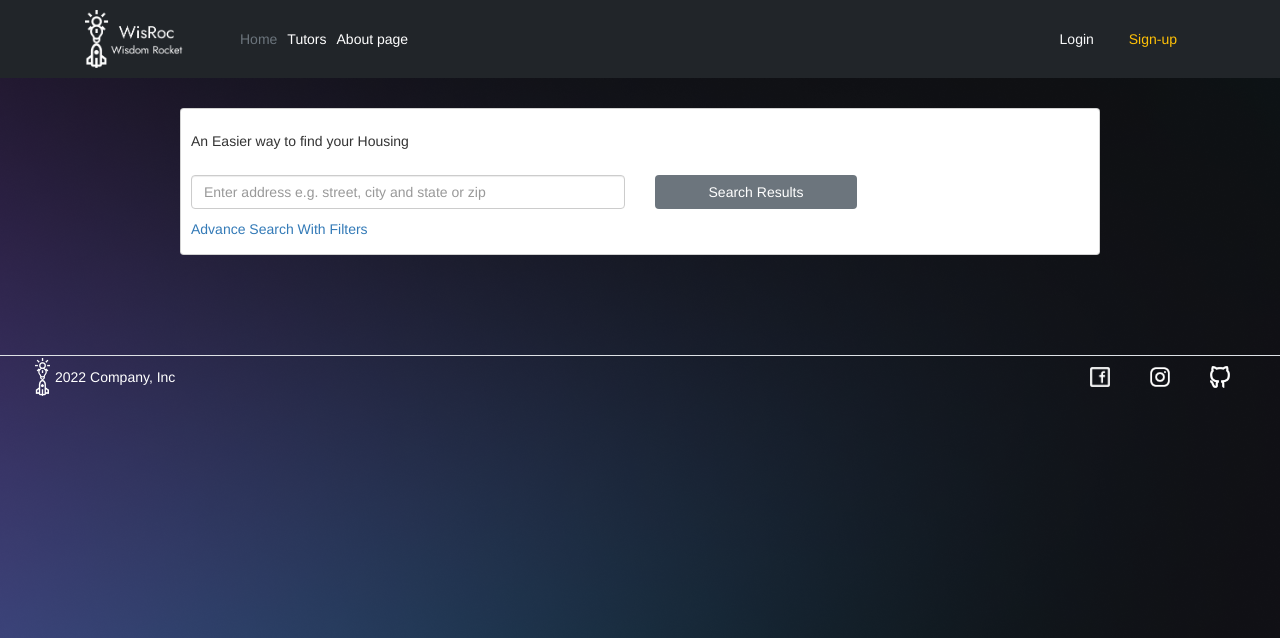
After one commit to Kamil-Krawiec/Tutor-Django-App, a Django app: page /findTutor in a window 1280 px wide. The commit adds this page. Shown: the top 638 px of the page. Run offline with Django 4.2, Linux system fonts and the light colour scheme; some libraries are stand-ins or nearby versions.

Commit message:
searching for tutors and HTML updated

```diff
--- a/JSProjekt/urls.py
+++ b/JSProjekt/urls.py
@@ -25,5 +25,6 @@ urlpatterns = [
     path('sign-up',views.sign_up, name = 'sing_up'),
     path('aboutPage',views.aboutPage, name = 'aboutPage'),
     path('account',views.accountDetails, name = 'aboutPage'),
-    path('addNewMentee', views.defineMentee ,name='defineMentee')
+    path('addNewMentee', views.defineMentee ,name='defineMentee'),
+    path('findTutor', views.showTutors ,name='showTutors')
 ]
--- a/JSProjekt/views.py
+++ b/JSProjekt/views.py
@@ -1,7 +1,7 @@
 from django.contrib.auth import login, authenticate
 from django.contrib.auth.decorators import login_required
 from django.shortcuts import render, redirect
-
+from django.db.models import Q
 from .forms import MenteeForm, SignUpForm
 from .models import Mentee, Tutor
 
@@ -35,6 +35,30 @@ def defineMentee(request):
 
     return render(request, 'main/defineMentee.html', {"form": form})
 
+def showTutors(request):
+    general=request.GET.get('search_by')
+    specified_main_subject = request.GET.get('main_subject')
+    specified_second_subject = request.GET.get('second_subject')
+    specified_name  =  request.GET.get('tutors_name')
+
+    if specified_main_subject:
+        tutors=Tutor.objects.filter(primary_subject__contains=specified_main_subject)
+    elif specified_second_subject:
+        tutors=Tutor.objects.filter(secondary_subject__contains=specified_second_subject)
+    elif specified_name:
+        tutors=Tutor.objects.filter(Q(user__first_name__contains=specified_name)|
+                                    Q(user__last_name__contains=specified_name))
+    elif general :
+        tutors = Tutor.objects.filter(
+            Q(user__first_name__contains=general) |
+            Q(user__last_name__contains=general) |
+            Q(primary_subject__contains=general) |
+            Q(secondary_subject__contains=general)
+        )
+    else:
+        tutors=None
+
+    return render(request, 'main/tutors.html', {"tutors": tutors})
 
 def sign_up(request):
     if request.method == 'POST':
--- a/templates/main/base.html
+++ b/templates/main/base.html
@@ -5,12 +5,17 @@
     <meta name="viewport" content="width=device-width, initial-scale=1">
     <link href="https://cdn.jsdelivr.net/npm/bootstrap@5.2.0-beta1/dist/css/bootstrap.min.css" rel="stylesheet"
           integrity="sha384-0evHe/X+R7YkIZDRvuzKMRqM+OrBnVFBL6DOitfPri4tjfHxaWutUpFmBp4vmVor" crossorigin="anonymous">
+    <script src="//ajax.googleapis.com/ajax/libs/jquery/1.11.0/jquery.min.js"></script>
+    <script src="//netdna.bootstrapcdn.com/bootstrap/3.1.1/js/bootstrap.min.js"></script>
+    <link rel="stylesheet" type="text/css" href="//netdna.bootstrapcdn.com/bootstrap/3.1.1/css/bootstrap.min.css">
     <title>
         {% block title %} WisRoc {% endblock %}
     </title>
 </head>
 {% load static %}
+
 <body style="background-image: url('{% static 'images/Background_body.png' %}');background-repeat: repeat-y;">
+
 {# NAVBAR -----------------------#}
 <header class="p-3 bg-dark text-white">
     <div class="container">
@@ -34,13 +39,13 @@
 
             <div class="text-end">
                 {% if user.is_authenticated %}
-                    <span class="navbar-text">Logged in as {{ user.username }} | </span>
-                    <button type="button" class="btn btn-outline-light" onclick="location.href='/logout'">Logout
+                    <span class="text">Logged in as {{ user.username }} |</span>
+                    <button type="button" class="btn btn-outline-light me-2" onclick="location.href='/logout'">Logout
                     </button>
                 {% else %}
                     <button type="button" class="btn btn-outline-light me-2" onclick="location.href='/login'">Login
                     </button>
-                    <button type="button" class="btn btn-warning" onclick="location.href='/sign-up'">Sign-up</button>
+                    <button type="button" class="btn btn-outline-warning me-2" onclick="location.href='/sign-up'">Sign-up</button>
                 {% endif %}
             </div>
 
@@ -48,21 +53,25 @@
     </div>
 </header>
 
+{% block beforeContent %}
+{% endblock beforeContent %}
+
 {# CONTENT -----------------------#}
 {% block content %}
+
     <main style="">
         <div class="position-relative overflow-hidden p-3 p-md-5 m-md-3 text-center bg-light"
              style="background-image: url('{% static 'images/Background_main.png' %}');color:white">
-            <div class="col-md-5 p-lg-5 mx-auto my-5">
+            <div class="col-md-offset-7 pb-lg-5 mx-auto my-5 align-content-center">
                 <h1 class="display-4 fw-normal">
                     <img src="{% static 'images/Rocket_white.png' %}" width="30" style="margin-bottom: 20px"/>
                     WisRoc
                 </h1>
-                <p class="lead fw-normal" style="width: 110%">
+                <p class="lead fw-normal">
                     Let us help your wisdom gain momentum like a Rocket.
                     Here you can find the tutor you have always been looking for.
                 </p>
-                <a class="btn btn-outline-secondary" href="/findTutor" style="margin-left: 50px">Look for tutors now!</a>
+                <a class="btn btn-light" href="/findTutor" style="margin-left: 50px">Look for tutors now!</a>
             </div>
             <div class="product-device shadow-sm d-none d-md-block"></div>
             <div class="product-device product-device-2 shadow-sm d-none d-md-block"></div>
@@ -78,7 +87,7 @@
                 <div class="bg-light shadow-sm mx-auto"
                      style="width: 80%;height: 100%; border-radius: 21px 21px 0 0; color: white!important;background-image: url('{% static 'images/Background_contrast.png' %}')">
                     <p class="lead ">Don't wait! Find yourself the best tutor here!</p>
-                    <a class="btn btn-outline-light" href="/findTutor">Look for tutors now!</a>
+                    <a class="btn btn-light me-1" href="/findTutor">Look for tutors now!</a>
                 </div>
             </div>
             <div class="bg-dark me-md-3 pt-3 px-3 pt-md-5 px-md-5 text-center text-white overflow-hidden"
@@ -90,7 +99,7 @@
                 <div class="bg-light shadow-sm mx-auto"
                      style="width: 80%; border-radius: 21px 21px 0 0; color: white!important;background-image: url('{% static 'images/Background_contrast.png' %}')">
                     <p class="lead ">Apply to our team and help to gain others wisdom!</p>
-                    <a class="btn btn-outline-light" href="/apply" >Apply now!</a>
+                    <a class="btn btn-light" href="/apply" style="margin-bottom: 30px" >Apply now!</a>
                 </div>
             </div>
         </div>
@@ -110,7 +119,7 @@
         <span class="mb-3 mb-md-0 text-muted" style="color:  white!important;">2022 Company, Inc</span>
     </div>
     <ul class="nav col-md-4 justify-content-end list-unstyled d-flex" style="margin-right: 20px">
-        <li class="ms-3" style="color:  white!important;">Find us on socials ->
+        <li class="ms-3" style="color:  white!important;">
             <a class="text-muted" href="www.facebook.com">
                 <img src="{% static 'images/Facebook_logo.png' %}" width="20"/>
             </a>
--- /dev/null
+++ b/templates/main/tutors.html
@@ -0,0 +1,99 @@
+{% extends 'main/base.html' %}
+{% load static %}
+{% block beforeContent %}
+
+    <form>
+        <div class="container mt-5" style="margin-bottom: 100px;">
+
+            <div class="row d-flex justify-content-center">
+
+                <div class="col-md-10">
+
+                    <div class="card p-3  py-4">
+
+                        <h5>An Easier way to find your Housing</h5>
+
+                        <div class="row g-3 mt-2">
+
+
+                            <div class="col-md-6">
+
+                                <input type="text" class="form-control"
+                                       placeholder="Enter address e.g. street, city and state or zip" name="search_by">
+
+                            </div>
+
+                            <div class="col-md-3">
+
+                                <button class="btn btn-secondary btn-block" type="submit">Search Results</button>
+
+                            </div>
+
+                        </div>
+
+
+                        <div class="mt-3">
+
+                            <a data-toggle="collapse" href="#collapseExample" role="button" aria-expanded="false"
+                               aria-controls="collapseExample" class="advanced">
+                                Advance Search With Filters <i class="fa fa-angle-down"></i>
+                            </a>
+
+
+                            <div class="collapse" id="collapseExample">
+                                <div class="card card-body">
+
+                                    <div class="row">
+
+                                        <div class="col-md-4">
+
+                                            <input type="text" placeholder="Tutors name" class="form-control" name="tutors_name">
+
+                                        </div>
+
+
+                                        <div class="col-md-4">
+
+                                            <input type="text" class="form-control" placeholder="Main subject" name="main_subject">
+
+                                        </div>
+
+
+                                        <div class="col-md-4">
+
+                                            <input type="text" class="form-control" placeholder="Second subject" name="second_subject">
+
+                                        </div>
+
+                                    </div>
+
+                                </div>
+                            </div>
+                        </div>
+                    </div>
+                </div>
+            </div>
+        </div>
+    </form>
+{% endblock %}
+
+{% block content %}
+    {% for tutor in tutors %}
+        <div class="card" style="background: transparent!important; color: white!important;">
+            <div class="card-body">
+                <h5 class="card-title">{{ tutor.user.first_name }} {{ tutor.user.last_name }}</h5>
+                <p class="card-text">Read about tutor</p>
+            </div>
+            <ul class="list-group list-group-flush"
+                style="background: transparent!important; color: white!important;">
+                <li class="list-group-item" style="background: transparent!important; color: white!important;">
+                    Primary subject: {{ tutor.primary_subject }}</li>
+                <li class="list-group-item" style="background: transparent!important; color: white!important;">
+                    Secondary subject: {{ tutor.secondary_subject }}</li>
+                <li class="list-group-item" style="background: transparent!important; color: white!important;">
+                    Availability: {{ tutor.availability }}</li>
+            </ul>
+        </div>
+        <hr/>
+    {% endfor %}
+{% endblock %}
```
Also changed, not shown: templates/main/aboutPage.html (+6 -6 lines).
